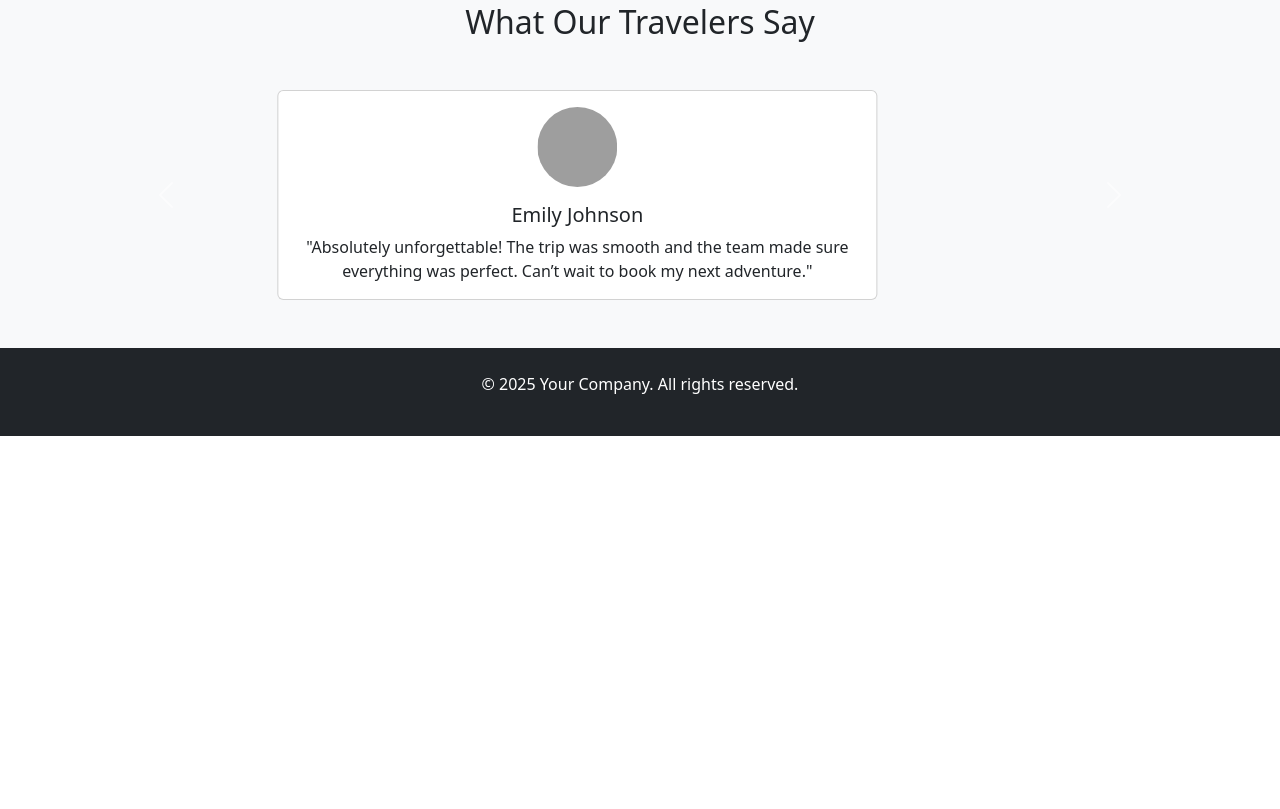
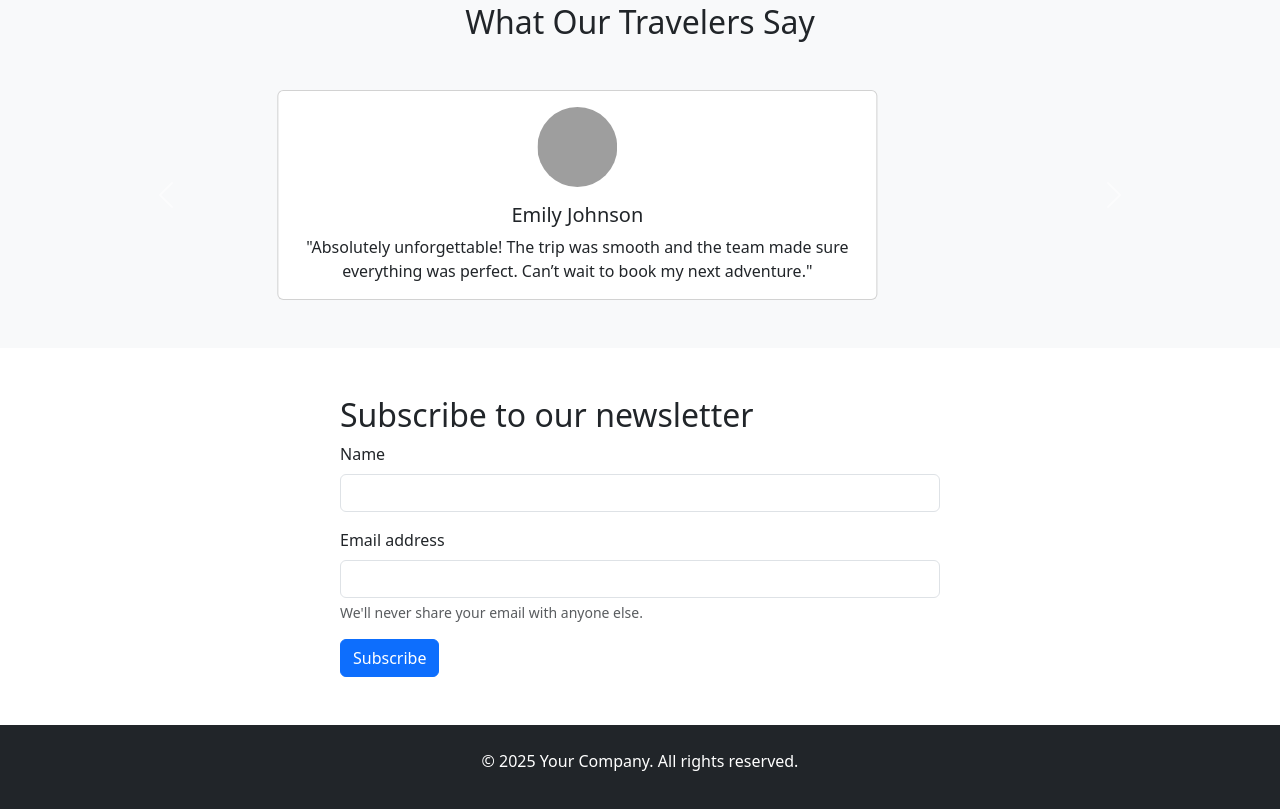
Before and after one commit to hafsasaleem27/Travel-Landing-Page, a plain HTML site: page index.html in a window 1280 px wide. Shown: the part 2149-2958 px from the top of the page. Before the commit the page ends 2585 px from the top, so only its background shows below. Drawn offline with nearby package versions, Linux system fonts and the light colour scheme; grey boxes are pictures that could not be loaded.

Commit message:
added newsletter subscription form

```diff
--- a/index.html
+++ b/index.html
@@ -186,6 +186,22 @@
       </div>
     </section>
 
+    <section class="my-5 d-flex justify-content-center">
+
+      <form class="mx-3" style="max-width: 600px; width: 100%;">
+        <h2>Subscribe to our newsletter</h2>
+        <div class="mb-3">
+          <label for="exampleInputPassword1" class="form-label">Name</label>
+          <input type="text" class="form-control" id="exampleInputPassword1">
+        </div>
+        <div class="mb-3">
+          <label for="exampleInputEmail1" class="form-label">Email address</label>
+          <input type="email" class="form-control" id="exampleInputEmail1" aria-describedby="emailHelp">
+          <div id="emailHelp" class="form-text">We'll never share your email with anyone else.</div>
+        </div>
+        <button type="submit" class="btn btn-primary">Subscribe</button>
+      </form>
+    </section>
   </main>
 
   <footer class="bg-dark text-white text-center py-4">
```
